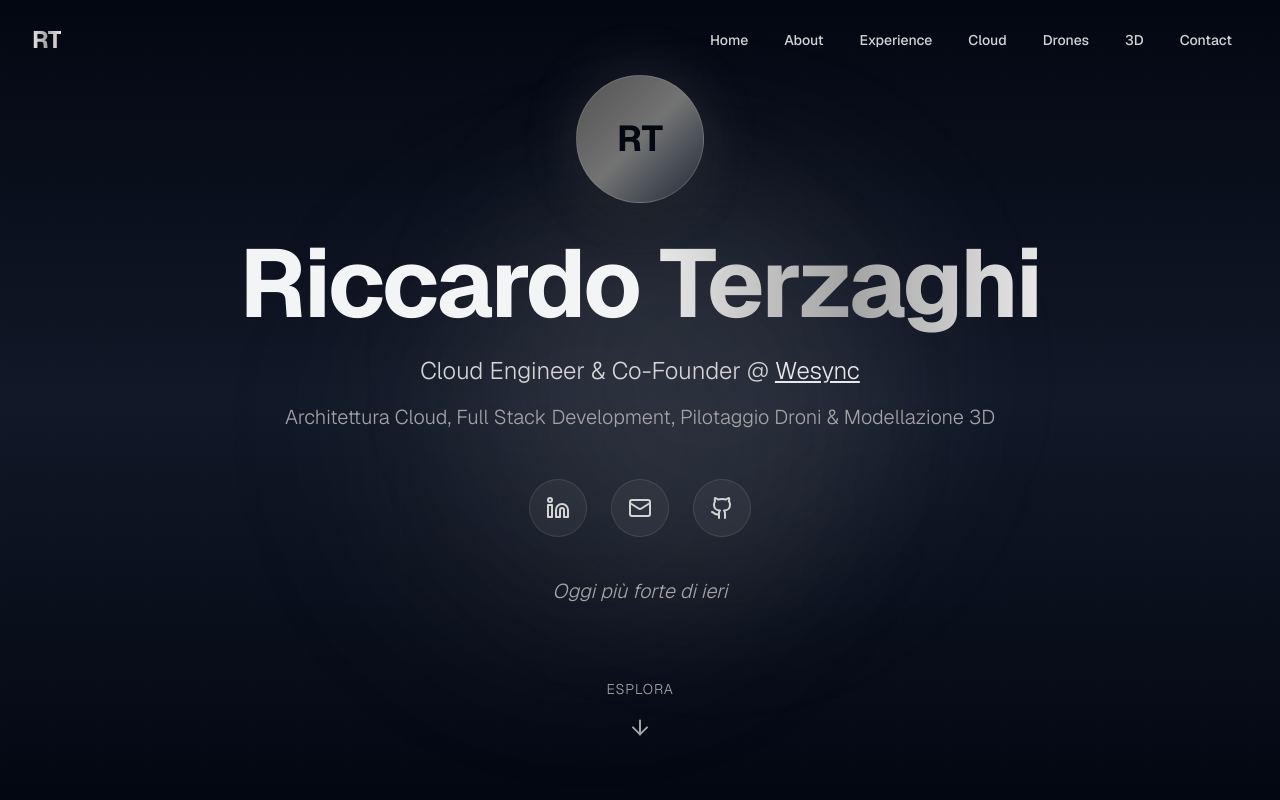
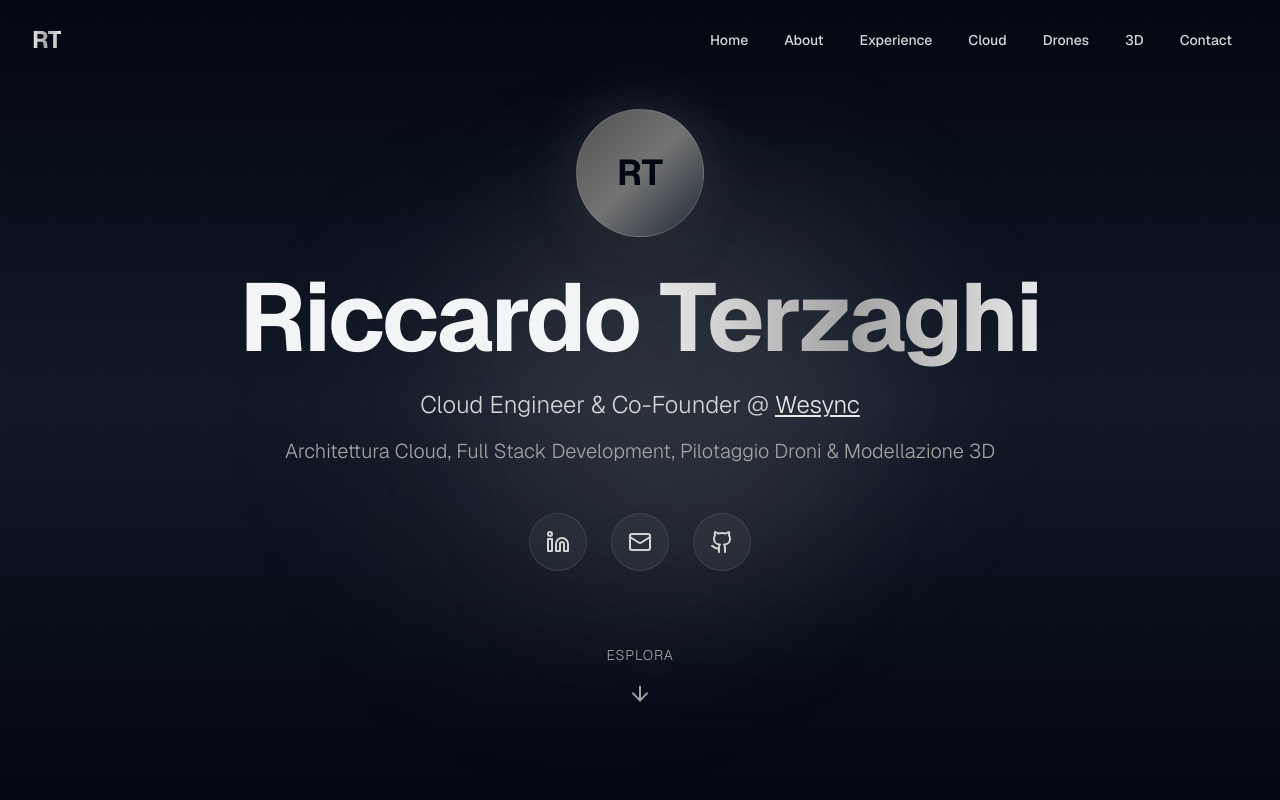
Before and after one commit to richterzo/riccardo-terzaghi-portfolio, a Next.js app: page / in a window 1280 px wide. Shown: the top 800 px of the page. Built offline with nearby package versions, Linux system fonts and the light colour scheme.

Commit message:
Revert "feat: Add 'Oggi più forte di ieri' quote below social links in Hero section"
This reverts commit b600d643b48762c524f9e9b7345568d843e3ae3c.

```diff
--- a/components/Hero.tsx
+++ b/components/Hero.tsx
@@ -144,7 +144,7 @@ export default function Hero() {
 
           <motion.div
             variants={itemVariants}
-            className="flex justify-center flex-wrap gap-4 sm:gap-6 mb-8 md:mb-10 px-4"
+            className="flex justify-center flex-wrap gap-4 sm:gap-6 mb-12 md:mb-16 px-4"
           >
             {[
               { icon: Linkedin, href: 'https://www.linkedin.com/in/riccardoterzaghi', label: 'LinkedIn' },
@@ -175,13 +175,6 @@ export default function Hero() {
               )
             })}
           </motion.div>
-
-          <motion.p
-            variants={itemVariants}
-            className="text-base sm:text-lg md:text-xl text-silver-400 font-light italic mb-12 md:mb-16 px-4"
-          >
-            Oggi più forte di ieri
-          </motion.p>
 
           <motion.div
             variants={itemVariants}
```
